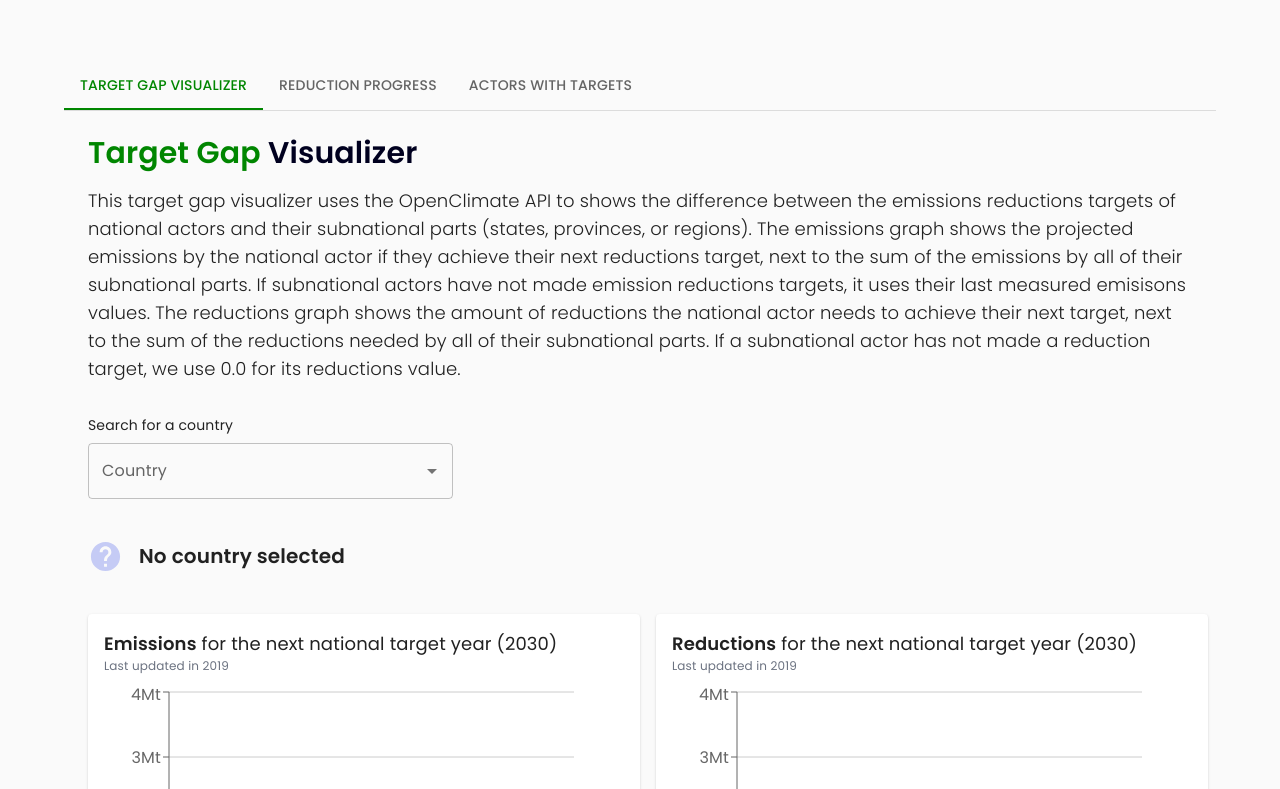
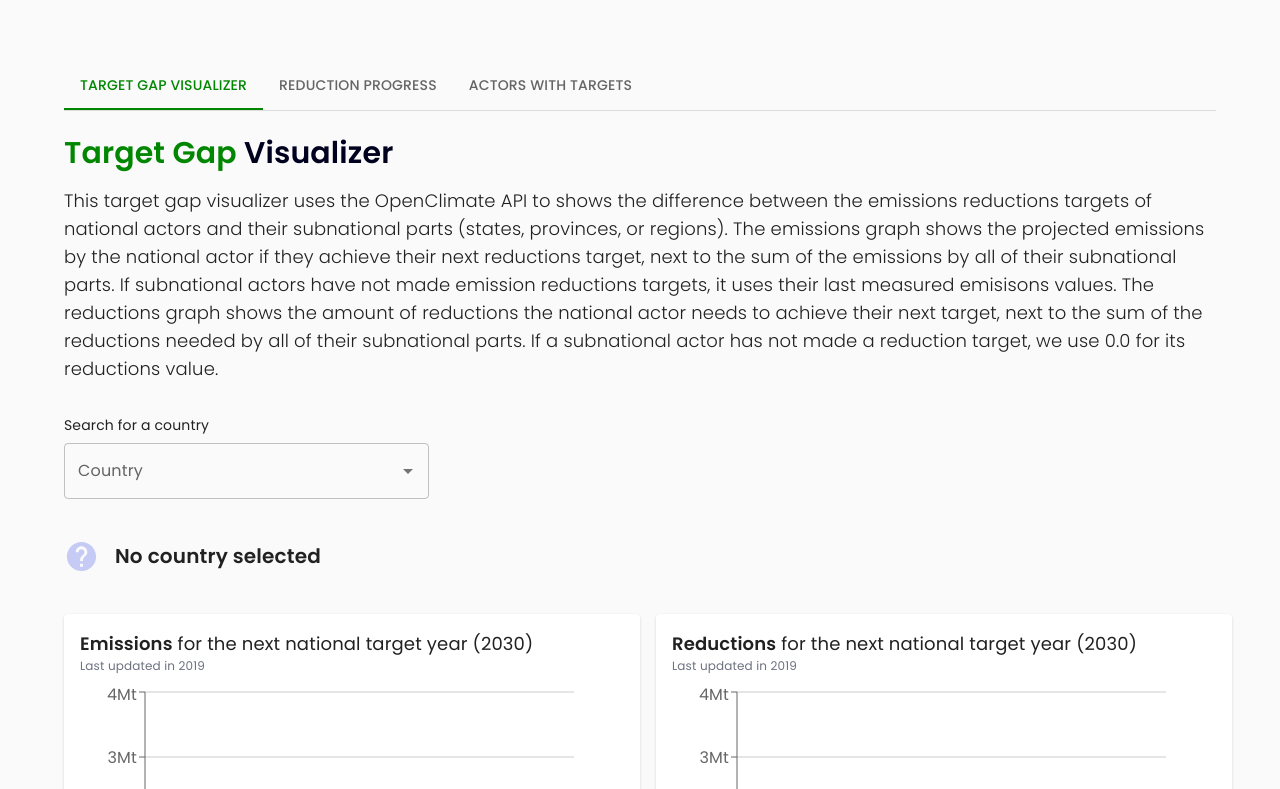
Before and after one commit to Open-Earth-Foundation/target-gap, a Next.js app: page / in a window 1280 px wide. Shown: the part 571-1360 px from the top of the page. Built offline with nearby package versions, Linux system fonts and the light colour scheme.

Commit message:
fix: remove horizontal padding from TabPanel
Signed-off-by: Milan Gruner <milangruner@gmail.com>

```diff
--- a/src/components/tabs/TabPanel.tsx
+++ b/src/components/tabs/TabPanel.tsx
@@ -18,7 +18,7 @@ export function TabPanel(props: TabPanelProps) {
       aria-labelledby={`tab-${index}`}
       {...other}
     >
-      {value === index && <Box sx={{ p: 3 }}>{children}</Box>}
+      {value === index && <Box sx={{ py: 3 }}>{children}</Box>}
     </div>
   );
 }
```
